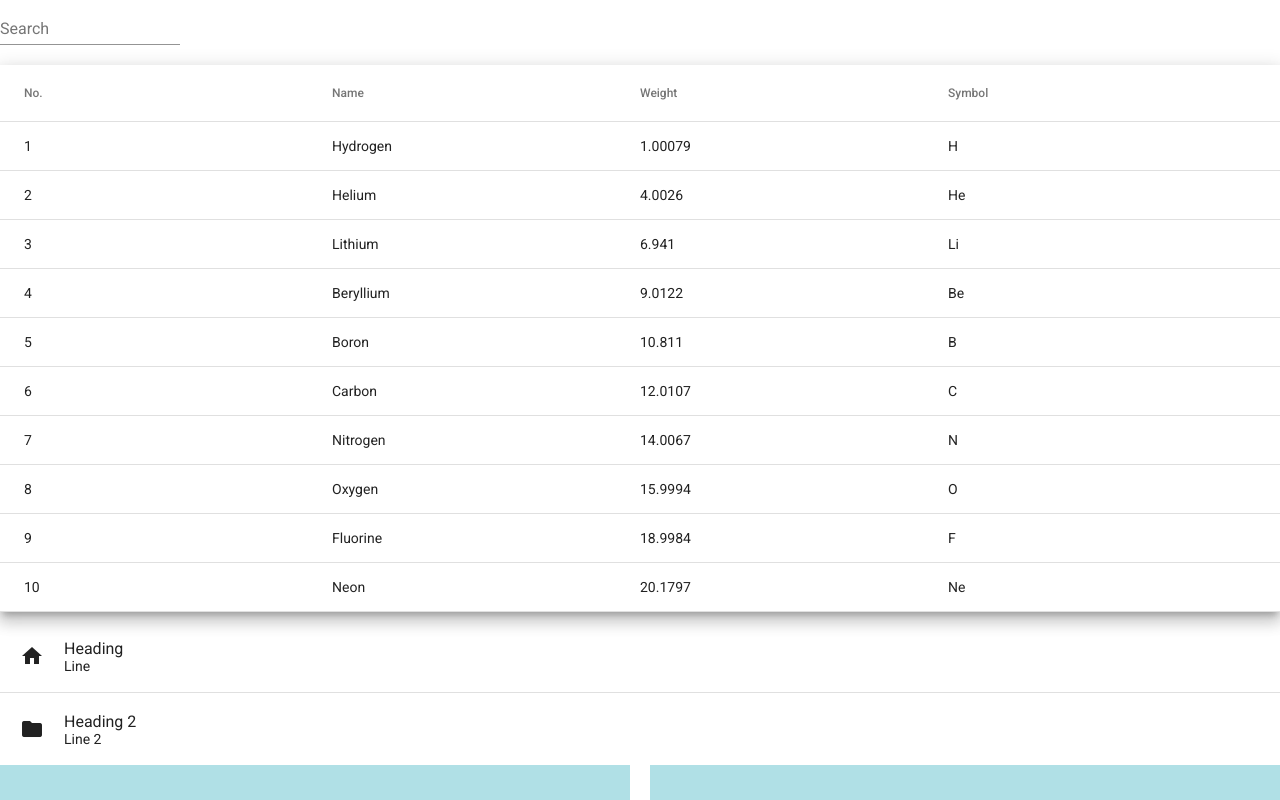
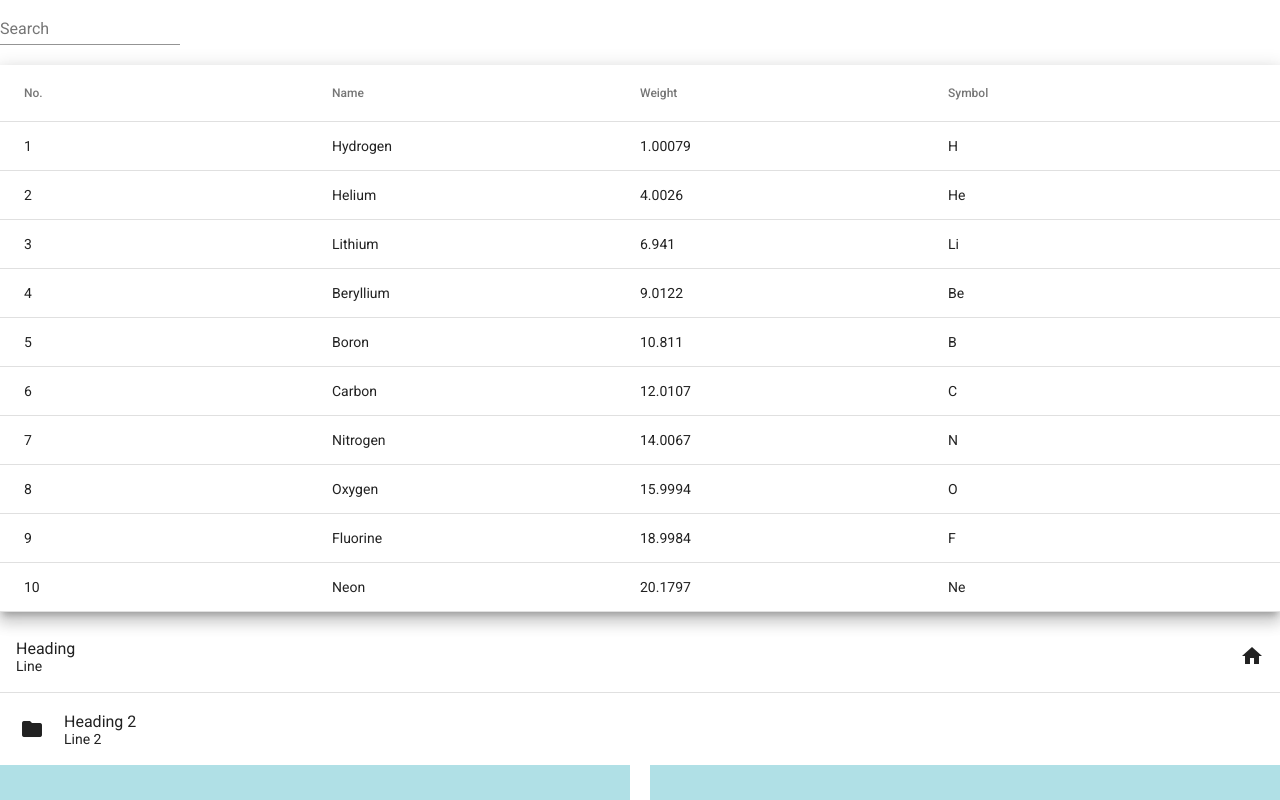
Before and after one commit to Ben-yon/angular--aterial-demo, an Angular app: page / in a window 1280 px wide. Shown: the top 800 px of the page. Built offline with nearby package versions, Linux system fonts and the light colour scheme.

Commit message:
change filter

```diff
--- a/src/app/app.component.html
+++ b/src/app/app.component.html
@@ -208,7 +208,7 @@
 </mat-nav-list> -->
 <mat-list>
   <mat-list-item>
-    <mat-icon matListIcon>home</mat-icon>
+    <mat-icon>home</mat-icon>
     <h3 matLine>Heading</h3>
     <p matLine>Line</p>
   </mat-list-item>
```
